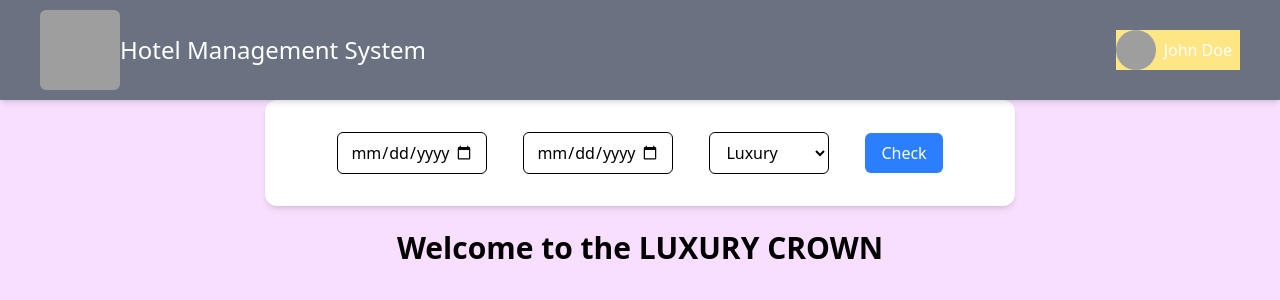
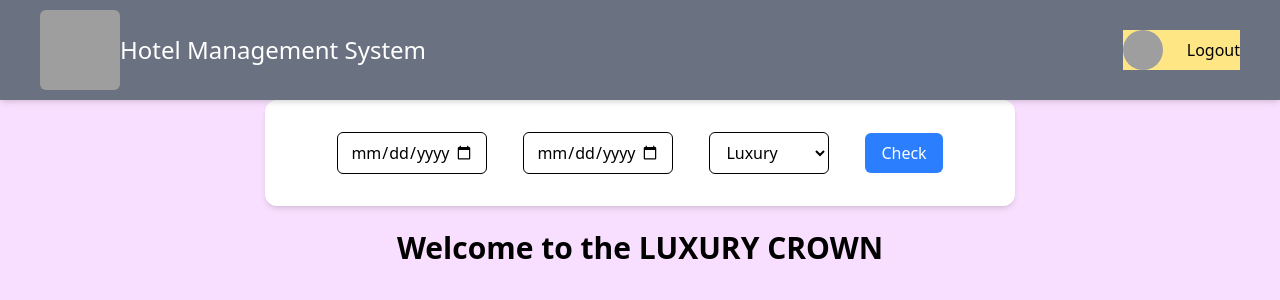
Before and after one commit to PradeepSamarasinghe/hotel-booking-frontend, a React (Vite) app: page / in a window 1280 px wide. Shown: the top 300 px of the page. Built offline with nearby package versions, Linux system fonts and the light colour scheme; grey boxes are pictures that could not be loaded.

Commit message:
update user data
updated user data adding useState and useEffect

```diff
--- a/src/components/userData/userdata.jsx
+++ b/src/components/userData/userdata.jsx
@@ -1,11 +1,16 @@
 import axios from "axios";
+import { useState , useEffect} from "react";
 function UserTag(props){
     // console.log(props);
     // const token = localStorage.getItem("token");
+    const [name, setName] = useState("");
+    const [userFound, setUserFound] = useState(false);
 
-    const token = localStorage.getItem("token");
+    useEffect(
+        () => {
 
-    if(token != null){
+        const token = localStorage.getItem("token");
+        if(token != null){
         // console.log("UserTag Token:", token);
         axios.get(`${import.meta.env.VITE_BACKEND_URL}/api/users/`, {
             headers: {
@@ -14,10 +19,17 @@ function UserTag(props){
             }
         }).then((res) => {
             console.log("UserTag User Data:", res.data);
+            setName(res.data.user.firstname + " " + res.data.user.lastName);
+            setUserFound(true);
         }).catch((err) => {
             console.log(err);
         });
-    }
+        }else{
+            setName("");
+            setUserFound(false);
+        }
+        },[userFound]
+    );
 
     return(
         <div className="bg-amber-200 absolute right-10 flex gap-2 items-center cursor-pointer">
@@ -25,7 +37,15 @@ function UserTag(props){
                 className ="w-10 h-10 rounded-full "
                 src={props.imageLink}
             />
-            <span className="text-white mr-2 ">{props.name}</span>
+            <span className="text-white mr-2 ">{name}</span>
+
+            <button onClick={() => {
+                localStorage.removeItem("token")
+                setName("");
+                setUserFound(false);
+                // const token = localStorage.getItem("token")
+                // console.log(token)
+            }}>Logout</button>
         </div>
     )
 }
```
